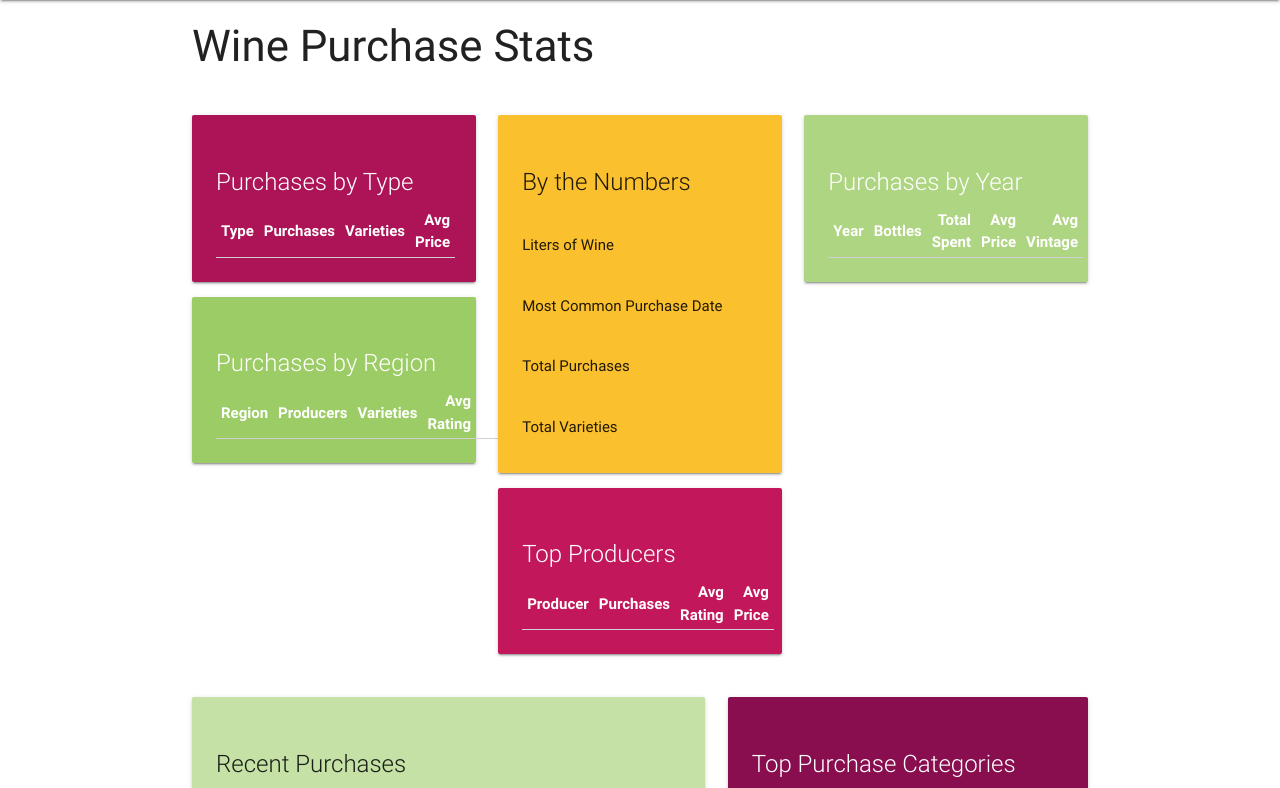
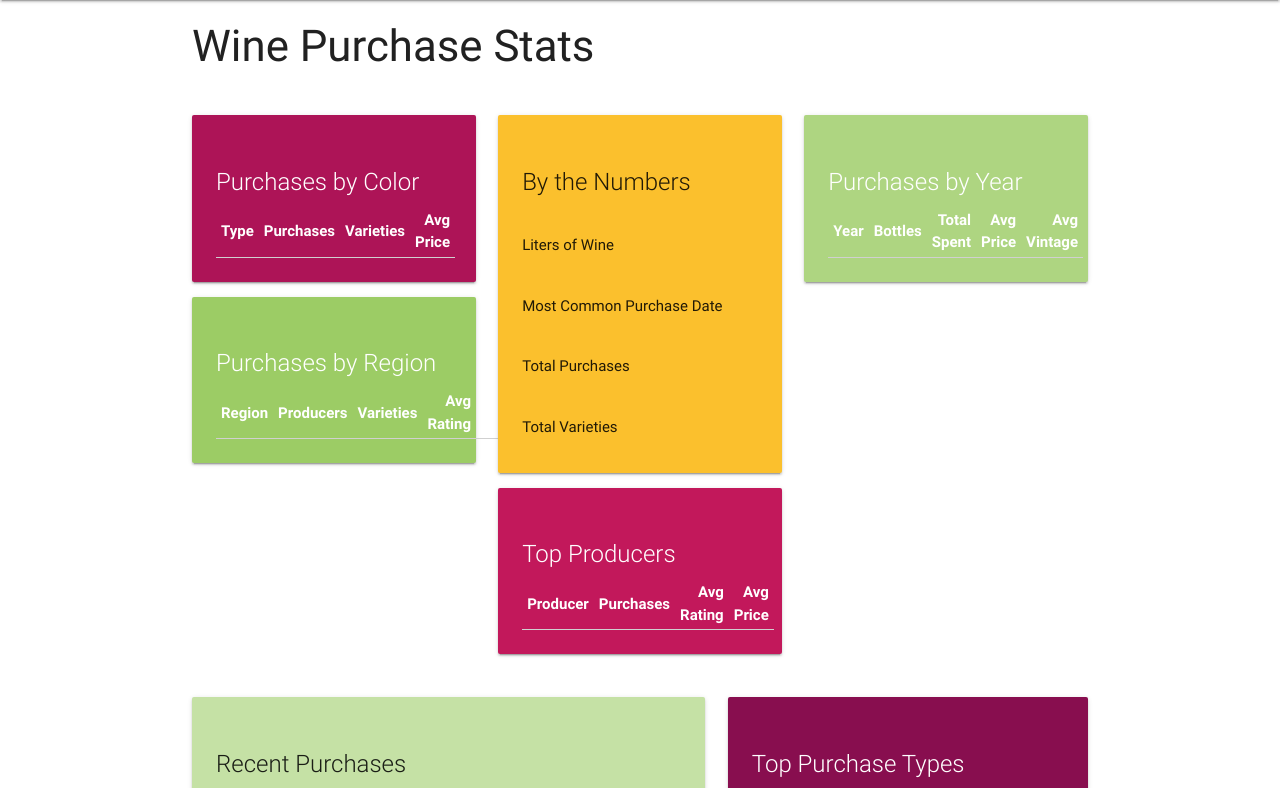
Before and after one commit to threecgreen/vinoteca, a Django app: template dashboards/templates/dashboards.html in a window 1280 px wide. Shown: the part 64-852 px from the top of the page. Run offline with Django 3.2, Linux system fonts and the light colour scheme; the template is opened without the code that fills it, so the values that code supplies are empty; some libraries are stand-ins or nearby versions.

Commit message:
Standardize dashboard naming

```diff
--- a/dashboards/templates/dashboards.html
+++ b/dashboards/templates/dashboards.html
@@ -12,7 +12,7 @@
         <div class="col s12 l6 xl4">
             <div class="card pink darken-3">
                 <div class="card-content white-text">
-                    <h2 class="card-title">Purchases by Type</h2>
+                    <h2 class="card-title">Purchases by Color</h2>
                     {% include "colors.html" %}
                 </div>
             </div>
@@ -58,7 +58,7 @@
         <div class="col s12 xl5">
             <div class="card pink darken-4">
                 <div class="card-content white-text">
-                    <h2 class="card-title">Top Purchase Categories</h2>
+                    <h2 class="card-title">Top Purchase Types</h2>
                     {% include "top_purchase_categories.html" %}
                 </div>
             </div>
--- a/vinoteca/templates/home.html
+++ b/vinoteca/templates/home.html
@@ -31,7 +31,7 @@
                 <div class="col s12 xl5">
                     <div class="card pink darken-4">
                         <div class="card-content white-text">
-                            <h2 class="card-title">Top Purchase Categories</h2>
+                            <h2 class="card-title">Top Purchase Types</h2>
                             {% include "top_purchase_categories.html" %}
                         </div>
                     </div>
```
